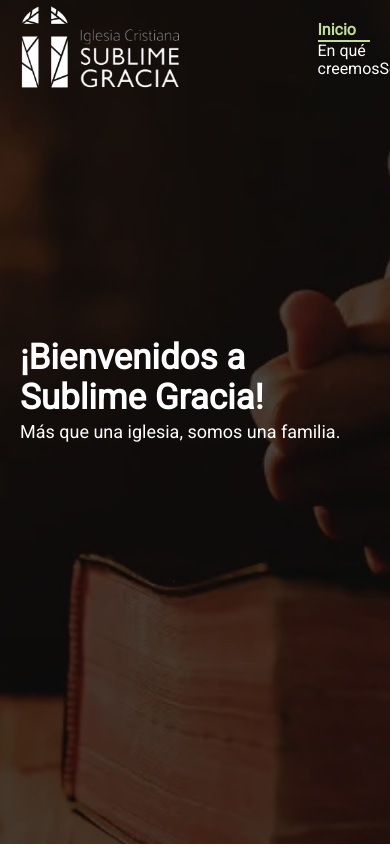
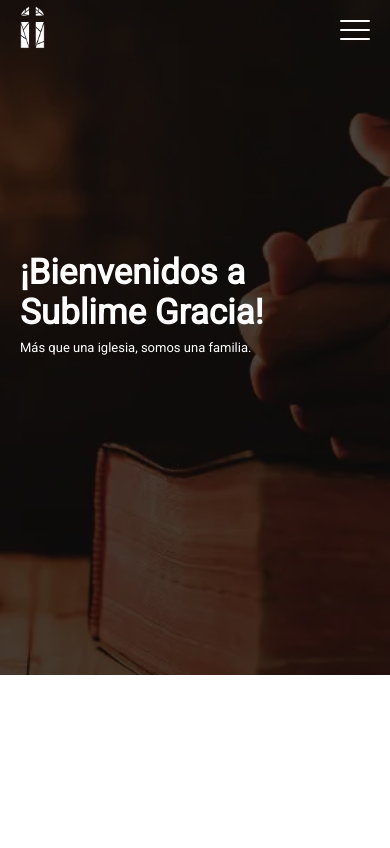
Before and after one commit to NayellyPantoja/SublimeGracia, a React (Vite) app: page / in a window 390 px wide. Built offline with nearby package versions, Linux system fonts and the light colour scheme; a web font is replaced by a local one.

Commit message:
se agregan estilos al header y se trabaja en menu hamburguesa

```diff
--- a/package.json
+++ b/package.json
@@ -11,8 +11,13 @@
     "gulp": "gulp --gulpfile gulpfile.cjs.mjs"
   },
   "dependencies": {
+    "@fortawesome/fontawesome-svg-core": "^6.4.2",
+    "@fortawesome/free-solid-svg-icons": "^6.4.2",
+    "@fortawesome/react-fontawesome": "^0.2.0",
     "gulp-sass": "^5.1.0",
     "gulp-sourcemaps": "^3.0.0",
+    "install": "^0.13.0",
+    "npm": "^10.2.4",
     "react": "^18.2.0",
     "react-dom": "^18.2.0",
     "react-router-dom": "^6.18.0",
--- /dev/null
+++ b/src/componentes/header/BotonNavbar.jsx
@@ -0,0 +1,24 @@
+
+import "../../styles/App.css";
+
+const BotonNavbar = ({sidebar, setSidebar}) => {
+
+  const handleIconClick = () => {
+    setSidebar(!sidebar);
+  };
+  return (
+    <>
+      <div
+        className={`icon nav-icon-5 ${sidebar ? "open" : ""}`}
+        onClick={handleIconClick}
+      >
+        <span></span>
+        <span></span>
+        <span></span>
+      </div>
+
+    </>
+  );
+};
+
+export default BotonNavbar;
--- a/src/componentes/header/Header.jsx
+++ b/src/componentes/header/Header.jsx
@@ -2,28 +2,50 @@ import { Link, useLocation } from "react-router-dom";
 import logoImagen from "../../assets/imgWebp/Logo/logoImagen.webp";
 import logoLetras from "../../assets/imgWebp/Logo/logoLetras.webp";
 import "../../styles/App.css";
-import {routes} from "../../router/routes"
+import { routes } from "../../router/routes";
 import { useEffect, useState } from "react";
+import { FontAwesomeIcon } from "@fortawesome/react-fontawesome";
+import BotonNavbar from "./BotonNavbar";
 
 const Header = () => {
   const location = useLocation();
   const [scrolled, setScrolled] = useState(false);
+  const [pantalla, setPantalla] = useState(false);
 
-  useEffect(() =>{
-    const handleScroll = () =>{
+  const [sidebar, setSidebar] = useState(false);
+
+  useEffect(() => {
+    const handleScroll = () => {
       window.scrollY > 10 ? setScrolled(true) : setScrolled(false);
-    }
-      window.addEventListener("scroll", handleScroll);
-      return() => {
-        window.removeEventListener("scroll", handleScroll)
+    };
+    window.addEventListener("scroll", handleScroll);
+    return () => {
+      window.removeEventListener("scroll", handleScroll);
+    };
+  }, []);
+
+  useEffect(() => {
+    const manejarAnchoDePantalla = () => {
+      const esAnchoMayor = window.innerWidth > 480;
+      if (esAnchoMayor && !pantalla) {
+        setPantalla(true);
+      } else if (!esAnchoMayor && pantalla) {
+        setPantalla(false);
       }
+    };
 
-  }, [])
+    manejarAnchoDePantalla();
+
+    window.addEventListener("resize", manejarAnchoDePantalla);
+    return () => {
+      window.removeEventListener("resize", manejarAnchoDePantalla);
+    };
+  }, [pantalla]);
 
   return (
-    <div className= {`containerHeader ${scrolled ? "scrolled" : ""}`}>
+    <div className={`containerHeader ${scrolled ? "scrolled" : ""} `}>
       <div className="containerLogo">
-        <Link to= "/">
+        <Link to="/">
           <img
             className="logoImagen"
             src={logoImagen}
@@ -37,16 +59,25 @@ const Header = () => {
         </Link>
       </div>
 
-      <div className="containerMenu">
-        <Link className={`itemMenu ${location.pathname === routes.home ? 'activeLink' : '' }`} to="/">
-          Inicio
-        </Link>
-        <Link className={`itemMenu ${location.pathname === routes.enQueCreemos ? 'activeLink' : '' }`} to="/enQueCreemos">
-          En qué creemos
-        </Link>
-        <Link className={`itemMenu ${location.pathname === routes.sermones ? 'activeLink' : '' }`} to="/sermones">
-          Sermones
-        </Link>
+      <div className={`containerMenu ${sidebar ? "sidebarOpen" : ""}` }>
+        {pantalla || sidebar ? (
+          <>
+            {routes.map((ruta) => (
+              <Link
+                className={`itemMenu ${
+                  location.pathname === ruta.path ? "activeLink" : ""
+                } ${sidebar ? "sidebarOpen" : ""}`}
+                to={ruta.path}
+                key={ruta.id}
+              >
+                <FontAwesomeIcon icon={ruta.icon} className={`iconMenu ${sidebar ? "sidebarOpen" : ""}` }/>
+                <span>{ruta.text}</span>
+              </Link>
+            ))}
+          </>
+        ) : (
+          <BotonNavbar sidebar={sidebar} setSidebar={setSidebar}/>
+        )}
       </div>
     </div>
   );
--- a/src/router/AppRouter.jsx
+++ b/src/router/AppRouter.jsx
@@ -1,6 +1,5 @@
 import { BrowserRouter, Route, Routes } from "react-router-dom";
 import "../styles/App.css";
-import { routes } from "./routes";
 import { Suspense, lazy} from "react"
 const Home = lazy(() => import("../pages/Home"));
 const EnQueCreemos = lazy(() => import("../pages/EnQueCreemos"));
@@ -12,9 +11,9 @@ function AppRouter() {
     <Suspense fallback={<h3>CARGANDO...</h3>}>
       <BrowserRouter>
       <Routes>
-          <Route path={routes.home} element= {<Home/>} />
-          <Route path={routes.enQueCreemos} element= {<EnQueCreemos/>} />
-          <Route path={routes.sermones} element= {<Sermones/>} />
+          <Route path="/" element= {<Home/>} />
+          <Route path="/enQueCreemos" element= {<EnQueCreemos/>} />
+          <Route path="/sermones" element= {<Sermones/>} />
       </Routes>
       </BrowserRouter>
 
--- a/src/router/routes.js
+++ b/src/router/routes.js
@@ -1,6 +1,25 @@
+import {
+  faHouse,
+  faPersonPraying,
+  faVideo,
+} from "@fortawesome/free-solid-svg-icons";
 
-export const routes = {
-    home : '/',
-    enQueCreemos: "/enQueCreemos",
-    sermones: "/sermones"
+export const routes = [
+  {
+    id: 1,
+    path: "/",
+    text: "Inicio",
+    icon:  faHouse  },
+  {
+    id: 2,
+    path: "/enQueCreemos",
+    text: "En qué creemos",
+    icon: faPersonPraying ,
+  },
+  {
+    id: 3,
+    path: "/sermones",
+    text: "Sermones",
+    icon: faVideo
 }
+];
--- a/src/scss/header/_barra.scss
+++ b/src/scss/header/_barra.scss
@@ -2,18 +2,25 @@
 @use "base/mixins" as m;
 
 .containerLogo{
-    width: 30rem;
-    height: 100%;
+    width: 15rem;
+    padding: .3rem 0;
     display: flex;
     align-items: center;
+    @include m.tablet{
+        width: 30rem;
+    }
     .logoImagen{
-        width: 18%;
+        width: 2.5rem;
         @include m.telefono{
-            width: 16%
+            width: 12.5%
         }
     };
     .logoLetras{
-        width: 40%;
+        display: none;
+        @include m.telefono{
+            display: inline;
+            width: 35%;
+        }
     };
     &:hover{
         cursor: pointer;
@@ -21,24 +28,47 @@
 }
 
 .containerMenu{
-    width: 15%;
-    @include m.tablet{
-        width: 30%;
-        gap: 2rem;
-        display: flex;
-        justify-content: space-between;
+    width: 5rem;
+    display: flex;
+    justify-content: right;
+    @include m.telefono{
+        width: 60%;
+        gap: 4rem;
         align-items: center;
     };
-    .itemMenu{
+
+    .svg-inline--fa{
         color: v.$blanco;
-        text-align: center;
+        width: 2.6rem;
+        height: 2.6rem;
         &:hover{
             color: v.$secundario;
             cursor: pointer;
-        };
+
+        }
+    }
+    &.sidebarOpen{
+        background-color: v.$secundario;
+        width: 65%;
+        margin-right: -2rem;
+        height: 100vh;
+        position: fixed;
+        right: 0;
+        bottom: 0;
+        transition: margin-left 0.5s ease;
+        flex-direction: column;
+        justify-content: center;
+        align-items: center;
+        padding: 10rem 0 40rem 0;
+        z-index: 100;
+    }
+
+    .itemMenu{
+        color: v.$blanco;
+        font-size: 1.5rem;
+        text-align: center;
+
         &.activeLink{
-            color: v.$secundario;
-            font-weight: bold;
             &::after{
                 content: '';
                 display: block;
@@ -47,6 +77,30 @@
                 background-color: v.$secundario;
             }
         }
-    };
 
-}
+        &.sidebarOpen{
+            height: 50%;
+            display: flex;
+            align-items: center;
+      }
+
+        &:hover,
+        &.activeLink,
+        &:hover .iconMenu,
+        &.activeLink .iconMenu {
+                color: v.$verdeOscuro;
+        }
+    }
+        .iconMenu{
+            width: 1.5rem;
+            height: 1.5rem;
+
+        }
+        &:hover,
+        &.activeLink,
+        &:hover .iconMenu,
+        &.activeLink .iconMenu {
+            color: v.$secundario;
+  }
+
+};
--- /dev/null
+++ b/src/scss/header/_boton.scss
@@ -0,0 +1,53 @@
+@use "base/variables" as v;
+@use "base/mixins" as m;
+
+.nav-icon-5{
+    width: 30px;
+    height: 20px;
+    margin: 10px 0px;
+    position: relative;
+    cursor: pointer;
+    display: inline-block;
+  }
+  .nav-icon-5 span{
+    background-color:#fff;
+    position: absolute;
+    border-radius: 2px;
+    transition: .3s cubic-bezier(.8, .5, .2, 1.4);
+    width:100%;
+    height: 2px;
+    transition-duration: 500ms
+  }
+  .nav-icon-5 span:nth-child(1){
+    top:0px;
+    left: 0px;
+  }
+  .nav-icon-5 span:nth-child(2){
+    top:9px;
+    left: 0px;
+    opacity:1;
+  }
+  .nav-icon-5 span:nth-child(3){
+    bottom:0px;
+    left: 0px;
+  }
+  .nav-icon-5:not(.open):hover span:nth-child(1){
+    transform: rotate(-3deg) scaleY(1.1);
+  }
+  .nav-icon-5:not(.open):hover span:nth-child(2){
+    transform: rotate(3deg) scaleY(1.1);
+  }
+  .nav-icon-5:not(.open):hover span:nth-child(3){
+    transform: rotate(-4deg) scaleY(1.1);
+  }
+  .nav-icon-5.open span:nth-child(1){
+    transform: rotate(45deg);
+    top: 13px;
+  }
+  .nav-icon-5.open span:nth-child(2){
+    opacity:0;
+  }
+  .nav-icon-5.open span:nth-child(3){
+    transform: rotate(-45deg);
+    top: 13px;
+  }
--- a/src/scss/header/_header.scss
+++ b/src/scss/header/_header.scss
@@ -5,7 +5,7 @@
     display: flex;
     justify-content: space-between;
     align-items: center;
-    height: 10rem;
+    height: 6rem;
     width: 100%;
     padding: 0 2rem;
     background-color: transparent;
@@ -16,6 +16,7 @@
 
     @include m.tablet{
         padding: 1rem 7rem;
+        height: 8rem;
     }
     &.scrolled{
         background-color: v.$secundario;
--- a/src/scss/header/_index.scss
+++ b/src/scss/header/_index.scss
@@ -1,3 +1,5 @@
 @forward 'barra';
 @forward 'header';
 @forward 'navegacion';
+@forward 'boton';
+@forward 'navbar';
--- a/src/scss/home/_home.scss
+++ b/src/scss/home/_home.scss
@@ -7,27 +7,36 @@
 .containerBienvenida{
     .containerImgBgHome{
         .backgroundHome{
+            object-position: center;
+            object-fit: cover;
+            opacity: .8, v.$negro;
             width: 100%;
-            height: 100vh;
-            opacity: .8, v.$negro;
-            object-fit: cover;
+            height: 80vh;
+            @include m.telefono{
+                height: 100vh;
+            }
         }
         &::before{
             content: "";
             position: absolute;
             top: 0;
             right: 0;
-            bottom: 0;
+            bottom: 20vh;
             left: 0;
             background: rgba(0, 0, 0, 0.7);
+            @include m.telefono{
+                bottom: 0;
+            }
         }
     }
     .containerTextoBienvenida{
         position: absolute;
-        top: 40%;
-        z-index: 1;
+        top: 30%;
         max-width: 90%;
         padding-left: 2rem;
+        @include m.telefono{
+            top:40%;
+        }
         @include m.tablet{
             max-width: 50%;
             padding-left: 7rem;
@@ -39,7 +48,7 @@
             text-align: left;
             font-size: 3.5rem;
             margin: 0;
-            @include m.tablet{
+            @include m.telefono{
                 font-size: 5rem;
             }
             @include m.desktop{
@@ -48,7 +57,7 @@
         };
         .textoBienvenida{
             color: v.$blanco;
-            font-size: 1.8rem;
+            font-size: 1.3rem;
             font-weight: lighter;
             line-height: 2.7rem;
             width: 100%;
--- a/src/styles/App.css
+++ b/src/styles/App.css
@@ -338,49 +338,77 @@ a {
 }
 
 .containerLogo {
-  width: 30rem;
-  height: 100%;
+  width: 15rem;
+  padding: 0.3rem 0;
   display: flex;
   align-items: center;
 }
+@media (min-width: 768px) {
+  .containerLogo {
+    width: 30rem;
+  }
+}
 .containerLogo .logoImagen {
-  width: 18%;
+  width: 2.5rem;
 }
 @media (min-width: 480px) {
   .containerLogo .logoImagen {
-    width: 16%;
+    width: 12.5%;
   }
 }
 .containerLogo .logoLetras {
-  width: 40%;
+  display: none;
+}
+@media (min-width: 480px) {
+  .containerLogo .logoLetras {
+    display: inline;
+    width: 35%;
+  }
 }
 .containerLogo:hover {
   cursor: pointer;
 }
 
 .containerMenu {
-  width: 15%;
+  width: 5rem;
+  display: flex;
+  justify-content: right;
 }
-@media (min-width: 768px) {
+@media (min-width: 480px) {
   .containerMenu {
-    width: 30%;
-    gap: 2rem;
-    display: flex;
-    justify-content: space-between;
+    width: 60%;
+    gap: 4rem;
     align-items: center;
   }
 }
-.containerMenu .itemMenu {
+.containerMenu .svg-inline--fa {
   color: #fff;
-  text-align: center;
+  width: 2.6rem;
+  height: 2.6rem;
 }
-.containerMenu .itemMenu:hover {
+.containerMenu .svg-inline--fa:hover {
   color: #C4DC94;
   cursor: pointer;
 }
-.containerMenu .itemMenu.activeLink {
-  color: #C4DC94;
-  font-weight: bold;
+.containerMenu.sidebarOpen {
+  background-color: #C4DC94;
+  width: 65%;
+  margin-right: -2rem;
+  height: 100vh;
+  position: fixed;
+  right: 0;
+  bottom: 0;
+  transition: margin-left 0.5s ease;
+  flex-direction: column;
+  justify-content: center;
+  align-items: center;
+  padding: 10rem 0 40rem 0;
+  z-index: 100;
+}
+.containerMenu .itemMenu {
+  color: #fff;
+  font-size: 1.5rem;
+  text-align: center;
 }
 .containerMenu .itemMenu.activeLink::after {
   content: "";
@@ -389,12 +417,27 @@ a {
   width: 100%;
   background-color: #C4DC94;
 }
+.containerMenu .itemMenu.sidebarOpen {
+  height: 50%;
+  display: flex;
+  align-items: center;
+}
+.containerMenu .itemMenu:hover, .containerMenu .itemMenu.activeLink, .containerMenu .itemMenu:hover .iconMenu, .containerMenu .itemMenu.activeLink .iconMenu {
+  color: #04441C;
+}
+.containerMenu .iconMenu {
+  width: 1.5rem;
+  height: 1.5rem;
+}
+.containerMenu:hover, .containerMenu.activeLink, .containerMenu:hover .iconMenu, .containerMenu.activeLink .iconMenu {
+  color: #C4DC94;
+}
 
 .containerHeader {
   display: flex;
   justify-content: space-between;
   align-items: center;
-  height: 10rem;
+  height: 6rem;
   width: 100%;
   padding: 0 2rem;
   background-color: transparent;
@@ -406,6 +449,7 @@ a {
 @media (min-width: 768px) {
   .containerHeader {
     padding: 1rem 7rem;
+    height: 8rem;
   }
 }
 .containerHeader.scrolled {
@@ -421,27 +465,108 @@ a {
   background-color: #04441C;
 }
 
+.nav-icon-5 {
+  width: 30px;
+  height: 20px;
+  margin: 10px 0px;
+  position: relative;
+  cursor: pointer;
+  display: inline-block;
+}
+
+.nav-icon-5 span {
+  background-color: #fff;
+  position: absolute;
+  border-radius: 2px;
+  transition: 0.3s cubic-bezier(0.8, 0.5, 0.2, 1.4);
+  width: 100%;
+  height: 2px;
+  transition-duration: 500ms;
+}
+
+.nav-icon-5 span:nth-child(1) {
+  top: 0px;
+  left: 0px;
+}
+
+.nav-icon-5 span:nth-child(2) {
+  top: 9px;
+  left: 0px;
+  opacity: 1;
+}
+
+.nav-icon-5 span:nth-child(3) {
+  bottom: 0px;
+  left: 0px;
+}
+
+.nav-icon-5:not(.open):hover span:nth-child(1) {
+  transform: rotate(-3deg) scaleY(1.1);
+}
+
+.nav-icon-5:not(.open):hover span:nth-child(2) {
+  transform: rotate(3deg) scaleY(1.1);
+}
+
+.nav-icon-5:not(.open):hover span:nth-child(3) {
+  transform: rotate(-4deg) scaleY(1.1);
+}
+
+.nav-icon-5.open span:nth-child(1) {
+  transform: rotate(45deg);
+  top: 13px;
+}
+
+.nav-icon-5.open span:nth-child(2) {
+  opacity: 0;
+}
+
+.nav-icon-5.open span:nth-child(3) {
+  transform: rotate(-45deg);
+  top: 13px;
+}
+
+.itemMenu.navbarTelefono {
+  display: flex;
+  flex-direction: column;
+}
+
 .containerBienvenida .containerImgBgHome .backgroundHome {
+  object-position: center;
+  object-fit: cover;
+  opacity: 0.8, #000;
   width: 100%;
-  height: 100vh;
-  opacity: 0.8, #000;
-  object-fit: cover;
+  height: 80vh;
+}
+@media (min-width: 480px) {
+  .containerBienvenida .containerImgBgHome .backgroundHome {
+    height: 100vh;
+  }
 }
 .containerBienvenida .containerImgBgHome::before {
   content: "";
   position: absolute;
   top: 0;
   right: 0;
-  bottom: 0;
+  bottom: 20vh;
   left: 0;
   background: rgba(0, 0, 0, 0.7);
 }
+@media (min-width: 480px) {
+  .containerBienvenida .containerImgBgHome::before {
+    bottom: 0;
+  }
+}
 .containerBienvenida .containerTextoBienvenida {
   position: absolute;
-  top: 40%;
-  z-index: 1;
+  top: 30%;
   max-width: 90%;
   padding-left: 2rem;
+}
+@media (min-width: 480px) {
+  .containerBienvenida .containerTextoBienvenida {
+    top: 40%;
+  }
 }
 @media (min-width: 768px) {
   .containerBienvenida .containerTextoBienvenida {
@@ -456,7 +581,7 @@ a {
   font-size: 3.5rem;
   margin: 0;
 }
-@media (min-width: 768px) {
+@media (min-width: 480px) {
   .containerBienvenida .containerTextoBienvenida .tituloBienvenida {
     font-size: 5rem;
   }
@@ -468,7 +593,7 @@ a {
 }
 .containerBienvenida .containerTextoBienvenida .textoBienvenida {
   color: #fff;
-  font-size: 1.8rem;
+  font-size: 1.3rem;
   font-weight: lighter;
   line-height: 2.7rem;
   width: 100%;
```
Also changed, not shown: src/scss/header/_navbar.scss (added, +9 -0 lines), 2 other files (tests, documents, lock files or other folders).
